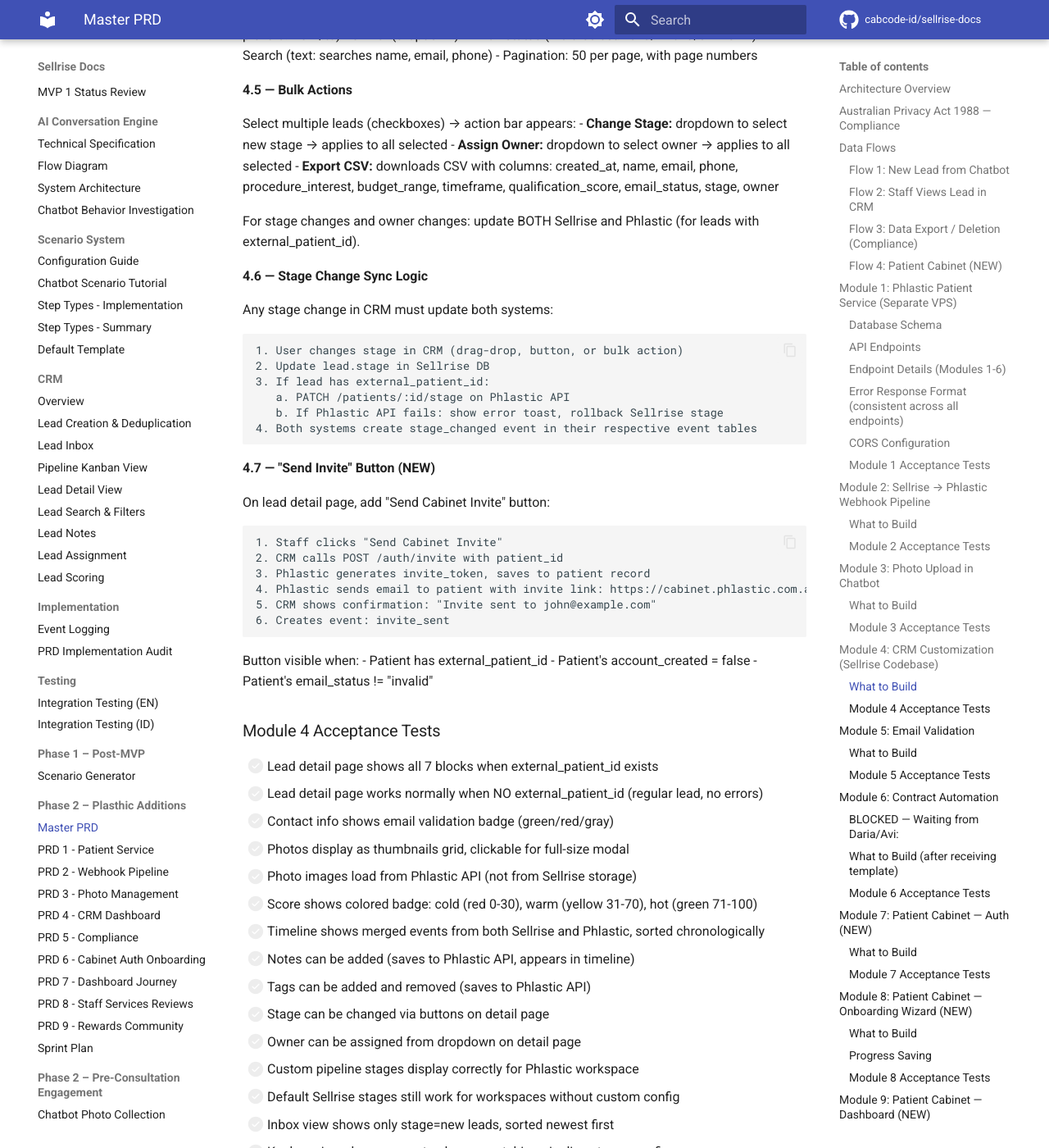
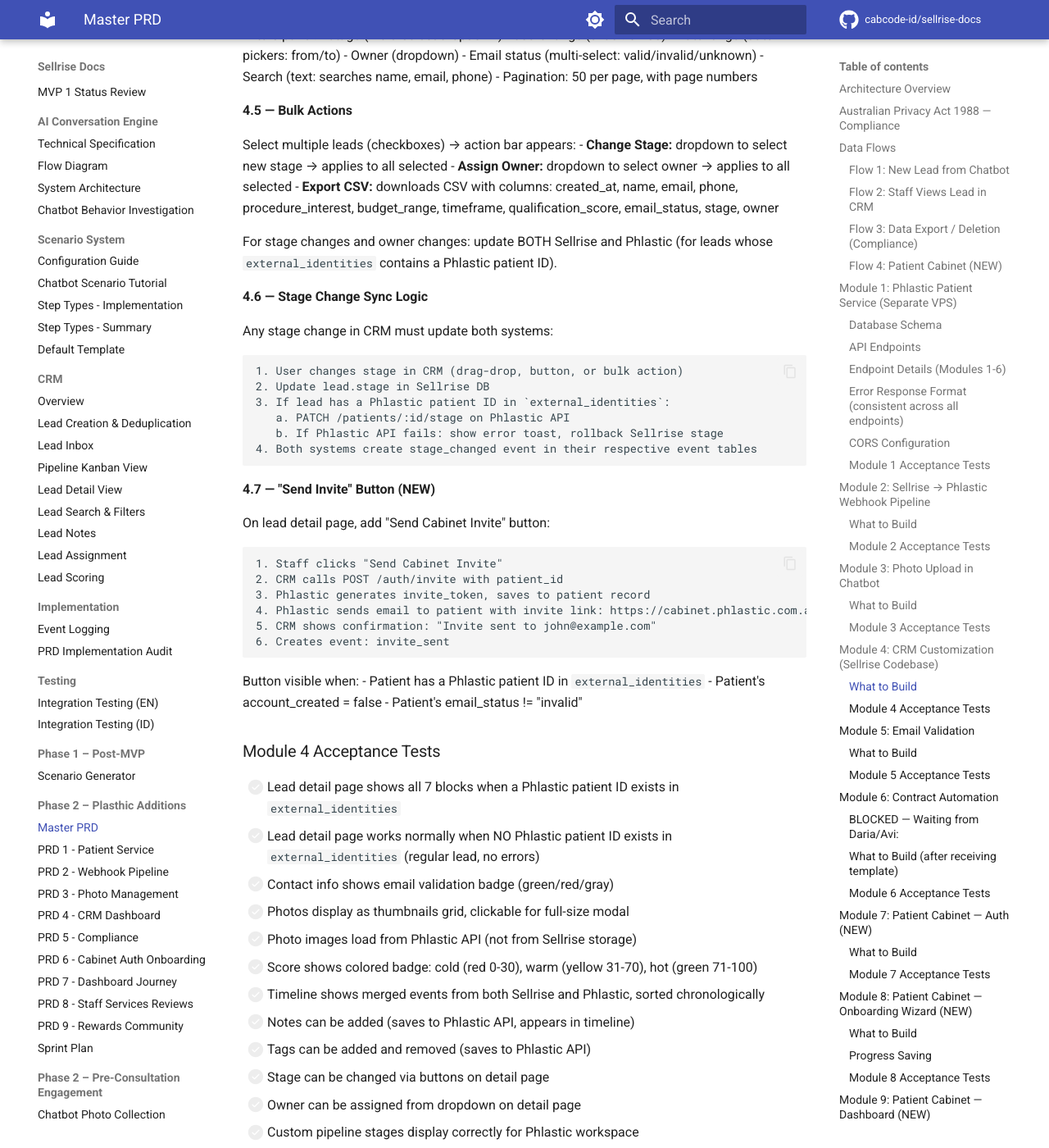
Before and after one commit to cabcode-id/sellrise-docs, an MkDocs documentation site: the page built from docs_content/phase-2-plasthic-additions/MASTER_PRD.md, in a window 1280 px wide and 1400 px high, scrolled down 26883 px. Shown: the whole window at 82% size. Built offline with MkDocs 1.6.1 and Material for MkDocs 9.7.7, drawn with Linux system fonts in a browser that asks for light colours; comment, search, counter and statistics services are not loaded; some of the changed text lies outside the part shown.

Commit message:
refactor: update references from external_patient_id to external_identities in documentation

````diff
--- a/docs_content/phase-2-plasthic-additions/MASTER_PRD.md
+++ b/docs_content/phase-2-plasthic-additions/MASTER_PRD.md
@@ -28,7 +28,7 @@
 └── Compliance: Australian Privacy Act 1988
 ```
 
-**The rule:** Sellrise DB stores chatbot/lead data (scores, sessions, scenarios). Phlastic DB stores patient PII (name, email, phone, medical info, photos). Sellrise CRM calls Phlastic API to display unified view. **Zero patient PII in Sellrise DB** — only a `external_patient_id` reference.
+**The rule:** Sellrise DB stores chatbot/lead data (scores, sessions, scenarios). Phlastic DB stores patient PII (name, email, phone, medical info, photos). Sellrise CRM calls Phlastic API to display unified view. **Zero patient PII in Sellrise DB** — only an `external_identities` reference map.
 
 **What we own vs. don't own:**
 - ✅ **Our scope:** Patient cabinet (full frontend + backend), chatbot triggers, patient data backend, CRM customization
@@ -80,7 +80,7 @@
    b. Maps chatbot answers → patient profile fields
    c. Stores consent record in Phlastic DB
    d. Returns patient_id to Sellrise
-7. Sellrise stores patient_id as external_patient_id on lead record
+7. Sellrise stores patient_id inside `external_identities` on the lead record
 8. (Optional) Photo upload step → photos go directly from browser to Phlastic API
 ```
 
@@ -90,7 +90,7 @@
 1. Staff opens Sellrise CRM → lead list
 2. Lead list shows data from Sellrise DB (score, stage, date)
 3. Staff clicks lead → detail page
-4. CRM fetches patient data from Phlastic API (using external_patient_id)
+4. CRM fetches patient data from Phlastic API using the Phlastic patient ID stored in `external_identities`
 5. CRM displays unified view: Sellrise data + Phlastic patient data
 6. Staff updates info → writes to Phlastic API
 7. Staff changes stage → writes to BOTH Sellrise + Phlastic
@@ -775,7 +775,7 @@
 **2. New field on Sellrise `leads` table**
 
 ```sql
-ALTER TABLE leads ADD COLUMN external_patient_id VARCHAR(255) NULL;
+ALTER TABLE leads ADD COLUMN external_identities JSONB NULL DEFAULT '{}';
 ```
 
 This is the ONLY new column in Sellrise DB. No patient PII.
@@ -793,7 +793,7 @@
    d. Include consent data from chatbot
 5. POST payload to {base_url}/patients
 6. On success (201/200):
-   a. Save returned patient_id as external_patient_id on lead record
+   a. Save returned patient_id into `external_identities` on the lead record
    b. Log: success, timestamp, patient_id
 7. On failure (4xx/5xx):
    a. Retry up to 3 times with exponential backoff: 1s, 5s, 30s
@@ -858,7 +858,7 @@
 - [ ] Completed chatbot session with consent=true → patient auto-created in Phlastic DB
 - [ ] Completed chatbot session with consent=false → webhook NOT fired (no data sent)
 - [ ] sellrise_lead_id correctly links the two records
-- [ ] Sellrise lead record has external_patient_id populated after successful webhook
+- [ ] Sellrise lead record has `external_identities` populated with the returned Phlastic patient ID after successful webhook
 - [ ] profile_mapping config correctly maps chatbot step answers to patient fields
 - [ ] Repeat submission with same email → upsert in Phlastic (no duplicate patient)
 - [ ] Webhook failure → retries 3 times with 1s/5s/30s backoff
@@ -937,7 +937,7 @@
 ```
 1. User selects photo(s) + checks consent + picks photo type
 2. Widget reads patient_service config from workspace settings
-3. Widget gets external_patient_id from lead record
+3. Widget gets the Phlastic patient ID from `external_identities` on the lead record
    (lead must be submitted before photos — photo step must come AFTER contact form)
 4. For each photo:
    a. Widget sends POST /api/v1/patients/{patient_id}/photos directly to Phlastic
@@ -979,7 +979,7 @@
 - [ ] Scenario builder warns if photo_upload is placed before lead submission step
 
 **Estimate:** 2-3 days
-**Dependencies:** Module 1 (Phlastic API) + Module 2 (webhook, for external_patient_id)
+**Dependencies:** Module 1 (Phlastic API) + Module 2 (webhook, for `external_identities`)
 
 ---
 
@@ -993,12 +993,12 @@
 
 **4.1 — Data integration layer**
 
-When a lead has `external_patient_id`:
-- CRM fetches patient data from Phlastic API: `GET /patients/{external_patient_id}`
+When a lead has a Phlastic patient ID in `external_identities`:
+- CRM fetches patient data from Phlastic API: `GET /patients/{patient_id}`
 - Caches response for 30 seconds (to avoid hitting API on every click)
 - Displays unified view merging Sellrise lead data + Phlastic patient data
 
-When a lead does NOT have `external_patient_id`:
+When a lead does NOT have a Phlastic patient ID in `external_identities`:
 - CRM works exactly as before — no changes, no errors, no API calls
 
 **4.2 — Enhanced Lead Detail Page (7 blocks)**
@@ -1080,7 +1080,7 @@
 - **Assign Owner:** dropdown to select owner → applies to all selected
 - **Export CSV:** downloads CSV with columns: created_at, name, email, phone, procedure_interest, budget_range, timeframe, qualification_score, email_status, stage, owner
 
-For stage changes and owner changes: update BOTH Sellrise and Phlastic (for leads with external_patient_id).
+For stage changes and owner changes: update BOTH Sellrise and Phlastic (for leads whose `external_identities` contains a Phlastic patient ID).
 
 **4.6 — Stage Change Sync Logic**
 
@@ -1088,7 +1088,7 @@
 ```
 1. User changes stage in CRM (drag-drop, button, or bulk action)
 2. Update lead.stage in Sellrise DB
-3. If lead has external_patient_id:
+3. If lead has a Phlastic patient ID in `external_identities`:
    a. PATCH /patients/:id/stage on Phlastic API
    b. If Phlastic API fails: show error toast, rollback Sellrise stage
 4. Both systems create stage_changed event in their respective event tables
@@ -1107,14 +1107,14 @@
 ```
 
 Button visible when:
-- Patient has external_patient_id
+- Patient has a Phlastic patient ID in `external_identities`
 - Patient's account_created = false
 - Patient's email_status != "invalid"
 
 ### Module 4 Acceptance Tests
 
-- [ ] Lead detail page shows all 7 blocks when external_patient_id exists
-- [ ] Lead detail page works normally when NO external_patient_id (regular lead, no errors)
+- [ ] Lead detail page shows all 7 blocks when a Phlastic patient ID exists in `external_identities`
+- [ ] Lead detail page works normally when NO Phlastic patient ID exists in `external_identities` (regular lead, no errors)
 - [ ] Contact info shows email validation badge (green/red/gray)
 - [ ] Photos display as thumbnails grid, clickable for full-size modal
 - [ ] Photo images load from Phlastic API (not from Sellrise storage)
````
Also changed, not shown: docs_content/phase-2-plasthic-additions/PRD_1_Patient_Service.md (+1 -1 lines), docs_content/phase-2-plasthic-additions/PRD_2_Webhook_Pipeline.md (+10 -10 lines), docs_content/phase-2-plasthic-additions/PRD_3_Photo_Management.md (+2 -2 lines), docs_content/phase-2-plasthic-additions/PRD_4_CRM_Dashboard.md (+9 -9 lines), docs_content/phase-2-plasthic-additions/SPRINT_PLAN.md (+4 -4 lines).
